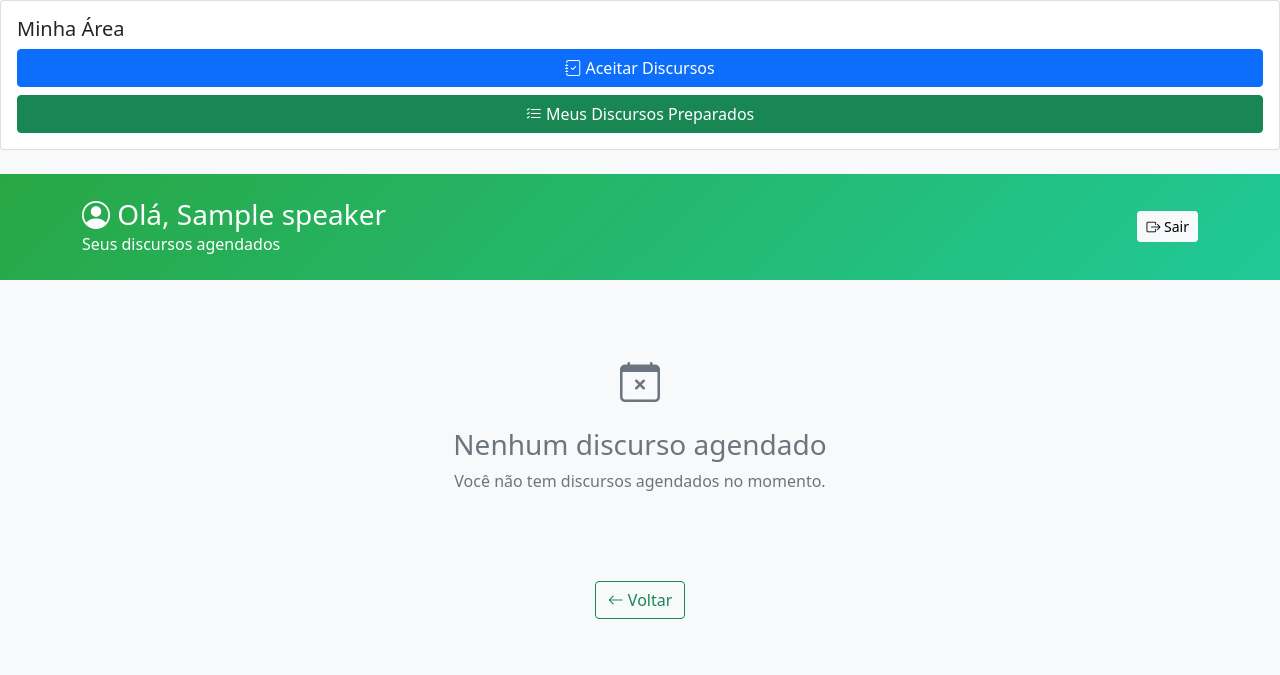
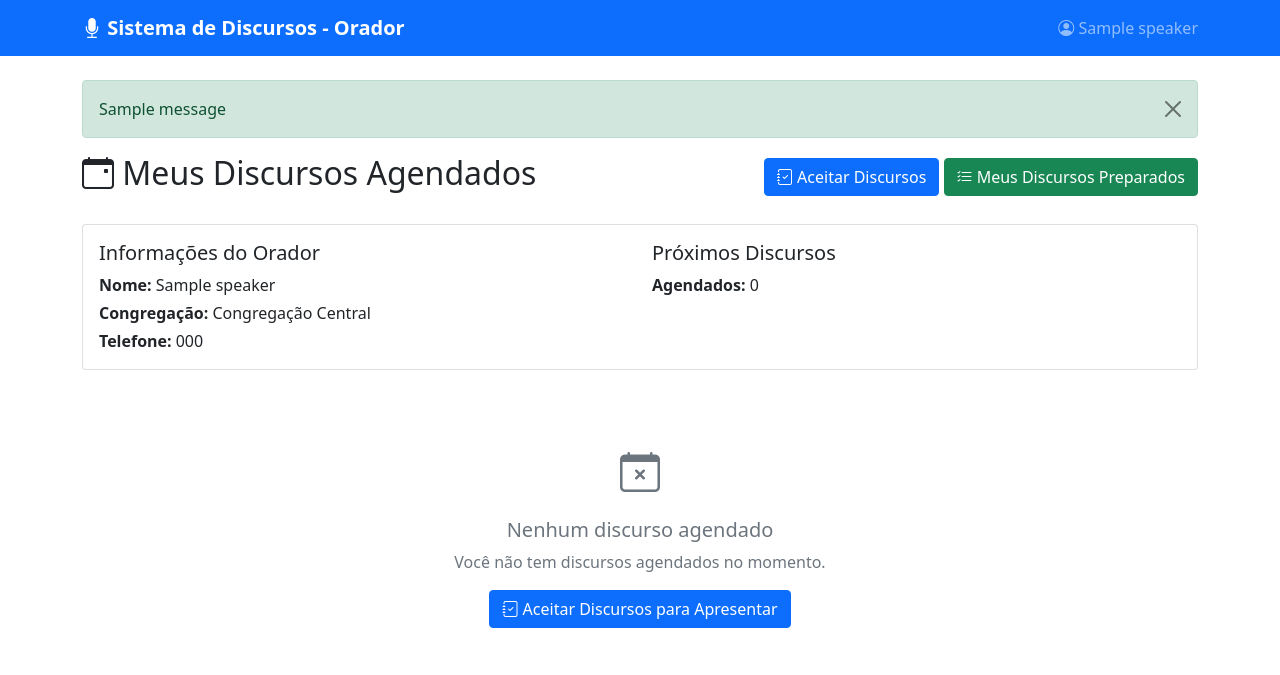
Before and after one commit to LaGiGa/sistema-discursos, a Flask app: page /orador/1/discursos in a window 1280 px wide. Shown: the top 675 px of the page. Run offline with Flask 3, Linux system fonts and the light colour scheme; tables that the repository leaves empty hold one stand-in row (values such as "Sample post"); one stand-in notice (Sample message) is shown.

Commit message:
fix: atualizar todos os templates com URLs corrigidos

```diff
--- a/templates/orador/aceitar_discursos.html
+++ b/templates/orador/aceitar_discursos.html
@@ -55,7 +55,7 @@
         <div class="d-flex justify-content-between align-items-center mb-4">
             <h2><i class="bi bi-journal-check"></i> Aceitar Discursos</h2>
             <div>
-                <a href="{{ url_for('orador_discursos_preparados', orador_id=orador.id) }}" class="btn btn-success">
+                <a href="{{ url_for('discursos_preparados_orador', orador_id=orador.id) }}" class="btn btn-success">
                     <i class="bi bi-list-check"></i> Meus Discursos Preparados
                 </a>
                 <a href="{{ url_for('orador_discursos', orador_id=orador.id) }}" class="btn btn-outline-primary">
@@ -108,13 +108,13 @@
                                 <i class="bi bi-check-circle-fill"></i>
                                 <small>Discurso aceito em {{ discursos_aceitos[discurso.id].data_aceitacao.strftime('%d/%m/%Y') }}</small>
                             </div>
-                            <form action="{{ url_for('remover_discurso', orador_id=orador.id, discurso_id=discurso.id) }}" method="POST" class="d-grid">
+                            <form action="{{ url_for('remover_discurso_orador', orador_id=orador.id, discurso_id=discurso.id) }}" method="POST" class="d-grid">
                                 <button type="submit" class="btn btn-outline-danger btn-sm">
                                     <i class="bi bi-x-circle"></i> Remover
                                 </button>
                             </form>
                         {% else %}
-                            <form action="{{ url_for('aceitar_discurso', orador_id=orador.id, discurso_id=discurso.id) }}" method="POST" class="d-grid">
+                            <form action="{{ url_for('aceitar_discurso_orador', orador_id=orador.id, discurso_id=discurso.id) }}" method="POST" class="d-grid">
                                 <button type="submit" class="btn btn-primary btn-sm">
                                     <i class="bi bi-check-lg"></i> Aceitar Discurso
                                 </button>
--- a/templates/orador/discursos.html
+++ b/templates/orador/discursos.html
@@ -3,114 +3,125 @@
 <head>
     <meta charset="UTF-8">
     <meta name="viewport" content="width=device-width, initial-scale=1.0">
-    <title>Meus Discursos - Sistema de Discursos</title>
+    <title>Meus Discursos - {{ orador.nome }}</title>
     <link href="https://cdn.jsdelivr.net/npm/bootstrap@5.1.3/dist/css/bootstrap.min.css" rel="stylesheet">
     <link rel="stylesheet" href="https://cdn.jsdelivr.net/npm/bootstrap-icons@1.8.0/font/bootstrap-icons.css">
     <style>
-        body {
-            background-color: #f8f9fa;
-        }
-        .header {
-            background: linear-gradient(135deg, #28a745 0%, #20c997 100%);
-            color: white;
-        }
-        .discurso-card {
-            border-left: 4px solid #28a745;
+        .navbar-brand {
+            font-weight: 700;
         }
     </style>
 </head>
 <body>
-    <!-- Header -->
-<div class="card mb-4">
-    <div class="card-body">
-        <h5>Minha Área</h5>
-        <div class="d-grid gap-2">
-            <a href="{{ url_for('orador_aceitar_discursos', orador_id=orador.id) }}" class="btn btn-primary">
+    <!-- Navbar Simplificada -->
+    <nav class="navbar navbar-dark bg-primary">
+        <div class="container">
+            <a class="navbar-brand fw-bold" href="#">
+                <i class="bi bi-mic-fill"></i> Sistema de Discursos - Orador
+            </a>
+            <div class="navbar-nav ms-auto">
+                <span class="navbar-text">
+                    <i class="bi bi-person-circle"></i> {{ orador.nome }}
+                </span>
+            </div>
+        </div>
+    </nav>
+
+    <div class="container mt-4">
+        <!-- Mensagens Flash -->
+        {% with messages = get_flashed_messages(with_categories=true) %}
+            {% if messages %}
+                {% for category, message in messages %}
+                    <div class="alert alert-{{ 'danger' if category == 'error' else 'warning' if category == 'warning' else 'success' }} alert-dismissible fade show">
+                        {{ message }}
+                        <button type="button" class="btn-close" data-bs-dismiss="alert"></button>
+                    </div>
+                {% endfor %}
+            {% endif %}
+        {% endwith %}
+
+        <!-- Cabeçalho -->
+        <div class="d-flex justify-content-between align-items-center mb-4">
+            <h2><i class="bi bi-calendar-event"></i> Meus Discursos Agendados</h2>
+            <div>
+                <a href="{{ url_for('aceitar_discursos_orador', orador_id=orador.id) }}" class="btn btn-primary">
                     <i class="bi bi-journal-check"></i> Aceitar Discursos
                 </a>
-            <a href="{{ url_for('orador_discursos_preparados', orador_id=orador.id) }}" class="btn btn-success">
+                <a href="{{ url_for('discursos_preparados_orador', orador_id=orador.id) }}" class="btn btn-success">
                     <i class="bi bi-list-check"></i> Meus Discursos Preparados
                 </a>
             </div>
         </div>
+
+        <!-- Informações do Orador -->
+        <div class="card mb-4">
+            <div class="card-body">
+                <div class="row">
+                    <div class="col-md-6">
+                        <h5>Informações do Orador</h5>
+                        <p class="mb-1"><strong>Nome:</strong> {{ orador.nome }}</p>
+                        <p class="mb-1"><strong>Congregação:</strong> {{ orador.congregacao.nome }}</p>
+                        {% if orador.telefone %}
+                            <p class="mb-0"><strong>Telefone:</strong> {{ orador.telefone }}</p>
+                        {% endif %}
                     </div>
-    <div class="header py-4 mb-4">
-        <div class="container">
-            <div class="row align-items-center">
-                <div class="col">
-                    <h1 class="h3 mb-0">
-                        <i class="bi bi-person-circle"></i> Olá, {{ orador.nome }}
-                    </h1>
-                    <p class="mb-0">Seus discursos agendados</p>
-                </div>
-                <div class="col-auto">
-                    <a href="{{ url_for('orador_login') }}" class="btn btn-light btn-sm">
-                        <i class="bi bi-box-arrow-right"></i> Sair
-                    </a>
+                    <div class="col-md-6">
+                        <h5>Próximos Discursos</h5>
+                        <p class="mb-0"><strong>Agendados:</strong> {{ discursos|length }}</p>
                     </div>
                 </div>
             </div>
         </div>
 
-    <div class="container">
+        <!-- Lista de Discursos Agendados -->
         {% if discursos %}
-            <div class="row">
-                {% for agenda in discursos %}
-                <div class="col-md-6 col-lg-4 mb-4">
-                    <div class="card discurso-card h-100">
-                        <div class="card-header bg-white">
-                            <h5 class="card-title mb-0 text-success">
-                                Discurso #{{ agenda.discurso.numero }}
-                            </h5>
-                        </div>
+            <div class="card">
                 <div class="card-body">
-                            <h6 class="card-subtitle mb-2">{{ agenda.discurso.titulo }}</h6>
-                            <p class="card-text text-muted small">{{ agenda.discurso.tema }}</p>
-
-                            <div class="mb-2">
-                                <strong><i class="bi bi-calendar"></i> Data:</strong><br>
-                                {{ agenda.data_discurso.strftime('%d/%m/%Y') }}
-                            </div>
-
-                            <div class="mb-2">
-                                <strong><i class="bi bi-clock"></i> Horário:</strong><br>
-                                {{ agenda.horario }}
-                            </div>
-
-                            <div class="mb-2">
-                                <strong><i class="bi bi-house"></i> Congregação:</strong><br>
-                                {{ agenda.congregacao.nome }}
-                            </div>
-
-                            {% if agenda.discurso.descricao %}
-                            <div class="mt-3">
-                                <strong>Detalhes:</strong>
-                                <p class="small text-muted mt-1">{{ agenda.discurso.descricao }}</p>
-                            </div>
+                    <div class="table-responsive">
+                        <table class="table table-striped">
+                            <thead class="table-dark">
+                                <tr>
+                                    <th>Data</th>
+                                    <th>Horário</th>
+                                    <th>Discurso</th>
+                                    <th>Congregação</th>
+                                    <th>Status</th>
+                                </tr>
+                            </thead>
+                            <tbody>
+                                {% for discurso in discursos %}
+                                <tr>
+                                    <td>{{ discurso.data_discurso.strftime('%d/%m/%Y') }}</td>
+                                    <td>{{ discurso.horario }}</td>
+                                    <td>
+                                        <strong>#{{ discurso.discurso.numero }}</strong><br>
+                                        <small class="text-muted">{{ discurso.discurso.titulo }}</small>
+                                    </td>
+                                    <td>{{ discurso.congregacao.nome }}</td>
+                                    <td>
+                                        {% if discurso.realizado %}
+                                            <span class="badge bg-success">Realizado</span>
+                                        {% else %}
+                                            <span class="badge bg-warning">Agendado</span>
                                         {% endif %}
-                        </div>
-                        <div class="card-footer bg-white">
-                            <small class="text-muted">
-                                Duração: {{ agenda.discurso.duracao }} minutos
-                            </small>
+                                    </td>
+                                </tr>
+                                {% endfor %}
+                            </tbody>
+                        </table>
                     </div>
                 </div>
-                </div>
-                {% endfor %}
             </div>
         {% else %}
             <div class="text-center py-5">
                 <i class="bi bi-calendar-x fs-1 text-muted"></i>
-                <h3 class="text-muted mt-3">Nenhum discurso agendado</h3>
+                <h5 class="text-muted mt-3">Nenhum discurso agendado</h5>
                 <p class="text-muted">Você não tem discursos agendados no momento.</p>
+                <a href="{{ url_for('aceitar_discursos_orador', orador_id=orador.id) }}" class="btn btn-primary">
+                    <i class="bi bi-journal-check"></i> Aceitar Discursos para Apresentar
+                </a>
             </div>
         {% endif %}
-
-        <div class="text-center mt-4">
-            <a href="{{ url_for('orador_login') }}" class="btn btn-outline-success">
-                <i class="bi bi-arrow-left"></i> Voltar
-            </a>
-        </div>
     </div>
 
     <script src="https://cdn.jsdelivr.net/npm/bootstrap@5.1.3/dist/js/bootstrap.bundle.min.js"></script>
--- a/templates/orador/discursos_preparados.html
+++ b/templates/orador/discursos_preparados.html
@@ -44,7 +44,7 @@
         <div class="d-flex justify-content-between align-items-center mb-4">
             <h2><i class="bi bi-list-check"></i> Meus Discursos Preparados</h2>
             <div>
-                <a href="{{ url_for('orador_aceitar_discursos', orador_id=orador.id) }}" class="btn btn-primary">
+                <a href="{{ url_for('aceitar_discursos_orador', orador_id=orador.id) }}" class="btn btn-primary">
                     <i class="bi bi-journal-plus"></i> Aceitar Mais Discursos
                 </a>
                 <a href="{{ url_for('orador_discursos', orador_id=orador.id) }}" class="btn btn-outline-primary">
@@ -115,7 +115,7 @@
                                     <td>{{ item.discurso.tema }}</td>
                                     <td>{{ item.data_aceitacao.strftime('%d/%m/%Y') }}</td>
                                     <td>
-                                        <form action="{{ url_for('remover_discurso', orador_id=orador.id, discurso_id=item.discurso.id) }}" method="POST" class="d-inline">
+                                        <form action="{{ url_for('remover_discurso_orador', orador_id=orador.id, discurso_id=item.discurso.id) }}" method="POST" class="d-inline">
                                             <button type="submit" class="btn btn-outline-danger btn-sm"
                                                     onclick="return confirm('Tem certeza que deseja remover este discurso da sua lista?')">
                                                 <i class="bi bi-trash"></i> Remover
@@ -134,7 +134,7 @@
                 <i class="bi bi-journal-x fs-1 text-muted"></i>
                 <h5 class="text-muted mt-3">Nenhum discurso preparado</h5>
                 <p class="text-muted">Você ainda não aceitou nenhum discurso como preparado.</p>
-                <a href="{{ url_for('orador_aceitar_discursos', orador_id=orador.id) }}" class="btn btn-primary">
+                <a href="{{ url_for('aceitar_discursos_orador', orador_id=orador.id) }}" class="btn btn-primary">
                     <i class="bi bi-journal-plus"></i> Aceitar Meu Primeiro Discurso
                 </a>
             </div>
```
Lines whose indentation alone changed are shown as unchanged.
